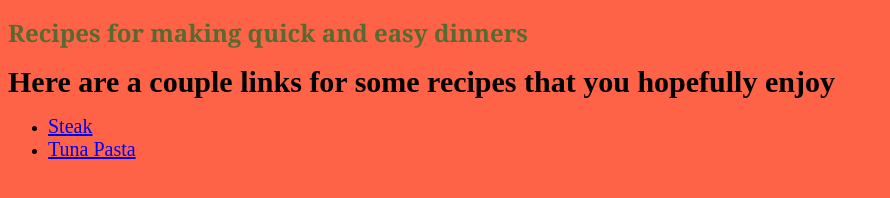
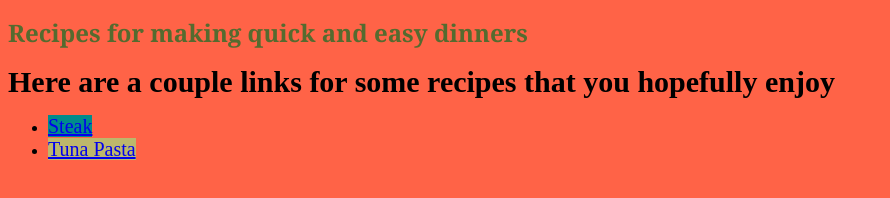
Before and after one commit to MasterHH123/odin-recipes, a plain HTML site: page index.html in a window 1280 px wide. Shown: the whole page, without its empty margins (0-890 px from the left). Drawn offline with Linux system fonts and the light colour scheme.

Commit message:
new style

```diff
--- a/style.css
+++ b/style.css
@@ -19,10 +19,12 @@ strong{
 .one{
     font-size: 20px;
     border-color: burlywood;
+    background-color: darkcyan;
 
 }
 
 .two{
     font-size: 20px;
     border-color: aliceblue;
+    background-color: darkkhaki;
 }
```
